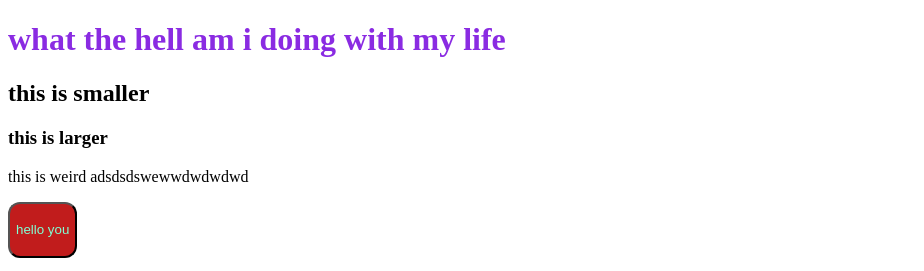
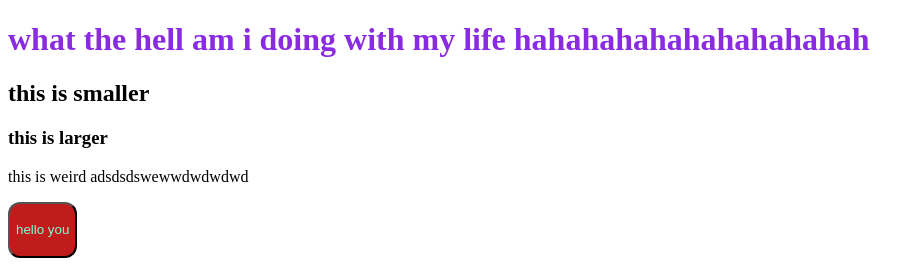
Before and after one commit to anhkiendang/personal-site, a plain HTML site: page index.html in a window 1280 px wide. Shown: the top 271 px of the page, without its empty margins (0-924 px from the left). Drawn offline with Linux system fonts and the light colour scheme.

Commit message:
Update index.html

```diff
--- a/index.html
+++ b/index.html
@@ -34,7 +34,7 @@ border-radius:12px ;
 
 
     <h1 class="first-line">
-        what the hell am i doing  with my life
+        what the hell am i doing  with my life hahahahahahahahahahah
     </h1>
     <h2>this is smaller</h2>
     <h3>this is  larger</h3>
```
